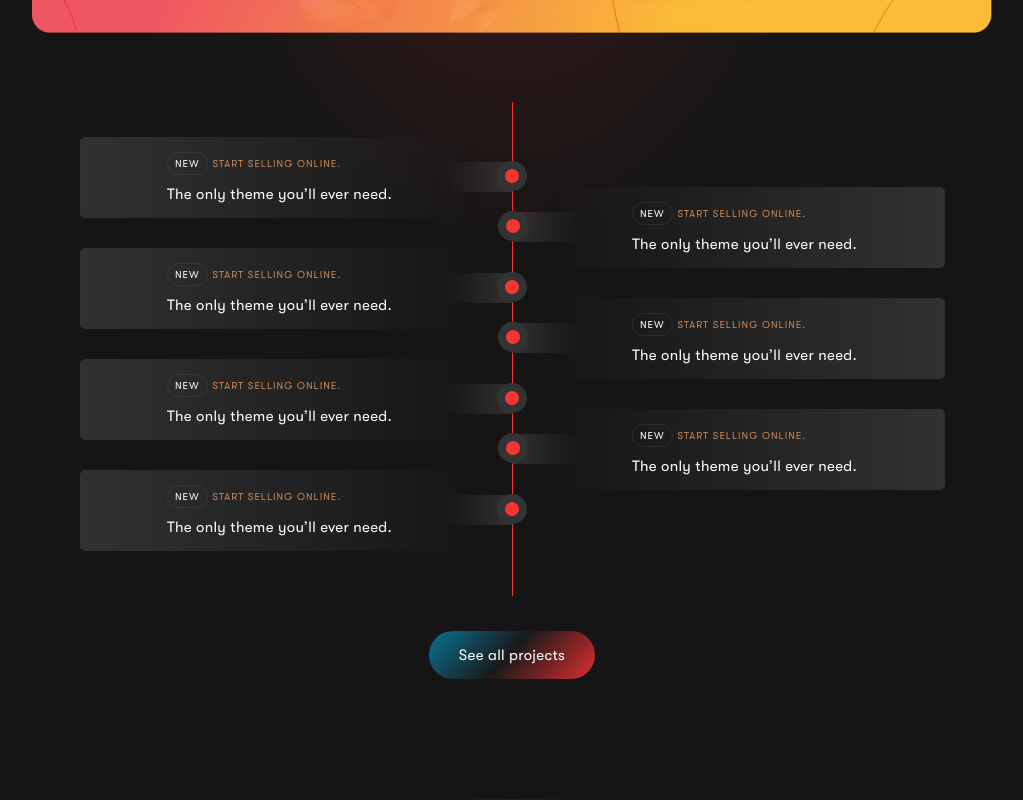
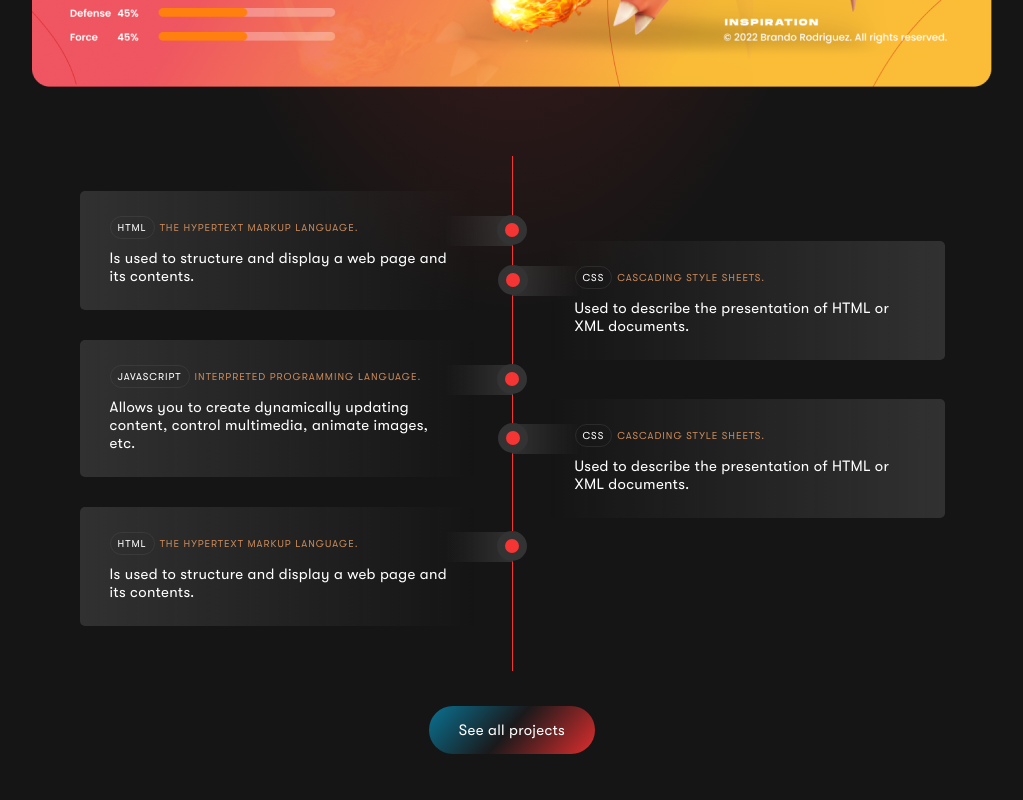
Before and after one commit to BrandoRodriguez/My_Portfolio_React, a React (Create React App) app in the folder client/: page /#/ in a window 1280 px wide. Shown: the part 5860-6660 px from the top of the page, without its empty margins (128-1151 px from the left). Built offline with nearby package versions, Linux system fonts and the light colour scheme.

Commit message:
subo cambios

```diff
--- /dev/null
+++ b/client/src/Components/CardSkill.jsx
@@ -0,0 +1,24 @@
+
+function CardSkill(props) {
+    return (
+        <>
+            <div class="single-skill animate text-white">
+                <span class="circle"></span>
+                <span class="rectengle"></span>
+                <div>
+                    <span class="badge text-s">
+                        <span class="text-s text-white">
+                            {props.abbreviation}
+                        </span>
+                        {props.name}
+                    </span>
+                    <h3 class="text-md">
+                        {props.description}
+                    </h3>
+                </div>
+            </div>
+        </>
+    )
+}
+
+export default CardSkill;
--- a/client/src/Pages/Home.jsx
+++ b/client/src/Pages/Home.jsx
@@ -53,6 +53,7 @@
                     bgtitle='SKILL'
                     subtitle='Skills Learned by Tech Industry Leaders'
                     subtitlecolor='Real and challenging projects.'
+                    description='Project Objectives Build an App using React, Redux, Node and Sequelize. Affirm and connect the concepts learned in the race. Learn best practices. Learn and practice the GIT workflow. Use and practice testing.'
                     check1='Web design'
                     check2='Web layout'
                     check3='Logic functionality'
@@ -74,6 +75,7 @@
                     bgtitle='BLOG'
                     subtitle='Experience the top notch performance.'
                     subtitlecolor='Real and challenging projects.'
+                    description='Project Objectives Build an App using React, Redux, Node and Sequelize. Affirm and connect the concepts learned in the race. Learn best practices. Learn and practice the GIT workflow. Use and practice testing.'
                     check1='Web design'
                     check2='Web layout'
                     check3='Logic functionality'
@@ -90,6 +92,7 @@
                     bgtitle='CODE'
                     subtitle='Skills Learned by Tech Industry Leaders'
                     subtitlecolor='Real and challenging projects.'
+                    description='Project Objectives Build an App using React, Redux, Node and Sequelize. Affirm and connect the concepts learned in the race. Learn best practices. Learn and practice the GIT workflow. Use and practice testing.'
                     check1='Web design'
                     check2='Web layout'
                     check3='Logic functionality'
--- a/client/src/Section/Skill.css
+++ b/client/src/Section/Skill.css
@@ -26,7 +26,7 @@
         width: 100%;
         max-width: calc(100% - 30px);
         background: linear-gradient(to left, rgba(0, 0, 0, 0) 1%, rgba(78, 78, 78, 0.50) 100%, rgba(78, 78, 78, 1) 10%);
-        padding: 15px 10px;
+        padding: 25px 30px;
         border-radius: 5px;
         position: relative;
         z-index: 1;
@@ -59,7 +59,7 @@
         display: block;
         width: 12px;
         height: 12px;
-        background: #F6F508;
+        background: #f43534;
         border-radius: 100%;
         position: absolute;
         left: -5px;
--- a/client/src/Section/Skill.jsx
+++ b/client/src/Section/Skill.jsx
@@ -1,5 +1,6 @@
 import './Skill.css'
 import Imgskill from '../Components/ImgSkill.jsx';
+import CardSkill from '../Components/CardSkill.jsx';
 function Skill() {
     return (
         <>
@@ -8,111 +9,31 @@
                 <Imgskill />
                 <div class="skill-wrapper">
                     <span class="vertical-line"></span>
-                    <div class="single-skill animate text-white">
-                        <span class="circle"></span>
-                        <span class="rectengle"></span>
-                        <div>
-                            <span class="badge text-s">
-                                <span class="text-s text-white">
-                                    new
-                                </span>
-                                Start selling online.
-                            </span>
-                            <h3 class="text-md">
-                                The only theme you’ll ever need.
-                            </h3>
-                        </div>
-                    </div>
-                    <div class="single-skill animate text-white">
-                        <span class="circle"></span>
-                        <span class="rectengle"></span>
-                        <div>
-                            <span class="badge text-s">
-                                <span class="text-s text-white" >
-                                    new
-                                </span>
-                                Start selling online.
-                            </span>
-                            <h3 class="text-md">
-                                The only theme you’ll ever need.
-                            </h3>
-                        </div>
-                    </div>
-                    <div class="single-skill animate text-white">
-                        <span class="circle"></span>
-                        <span class="rectengle"></span>
-                        <div>
-                            <span class="badge text-s">
-                                <span class="text-s text-white" >
-                                    new
-                                </span>
-                                Start selling online.
-                            </span>
-                            <h3 class="text-md">
-                                The only theme you’ll ever need.
-                            </h3>
-                        </div>
-                    </div>
-                    <div class="single-skill animate text-white">
-                        <span class="circle"></span>
-                        <span class="rectengle"></span>
-                        <div>
-                            <span class="badge text-s">
-                                <span class="text-s text-white" >
-                                    new
-                                </span>
-                                Start selling online.
-                            </span>
-                            <h3 class="text-md">
-                                The only theme you’ll ever need.
-                            </h3>
-                        </div>
-                    </div>
-                    <div class="single-skill animate text-white">
-                        <span class="circle"></span>
-                        <span class="rectengle"></span>
-                        <div>
-                            <span class="badge text-s">
-                                <span class="text-s text-white" >
-                                    new
-                                </span>
-                                Start selling online.
-                            </span>
-                            <h3 class="text-md">
-                                The only theme you’ll ever need.
-                            </h3>
-                        </div>
-                    </div>
-                    <div class="single-skill animate text-white">
-                        <span class="circle"></span>
-                        <span class="rectengle"></span>
-                        <div>
-                            <span class="badge text-s">
-                                <span class="text-s text-white" >
-                                    new
-                                </span>
-                                Start selling online.
-                            </span>
-                            <h3 class="text-md">
-                                The only theme you’ll ever need.
-                            </h3>
-                        </div>
-                    </div>
-                    <div class="single-skill animate text-white">
-                        <span class="circle"></span>
-                        <span class="rectengle"></span>
-                        <div>
-                            <span class="badge text-s">
-                                <span class="text-s text-white" >
-                                    new
-                                </span>
-                                Start selling online.
-                            </span>
-                            <h3 class="text-md">
-                                The only theme you’ll ever need.
-                            </h3>
-                        </div>
-                    </div>
+                    <CardSkill
+                    abbreviation='HTML'
+                    name='The Hypertext Markup Language.'
+                    description='Is used to structure and display a web page and its contents.'
+                    />
+                    <CardSkill
+                    abbreviation='CSS'
+                    name='Cascading Style Sheets.'
+                    description='Used to describe the presentation of HTML or XML documents.'
+                    />
+                    <CardSkill
+                    abbreviation='JavaScript'
+                    name='interpreted programming language.'
+                    description='Allows you to create dynamically updating content, control multimedia, animate images, etc.'
+                    />
+                    <CardSkill
+                    abbreviation='CSS'
+                    name='Cascading Style Sheets.'
+                    description='Used to describe the presentation of HTML or XML documents.'
+                    />
+                    <CardSkill
+                    abbreviation='HTML'
+                    name='The Hypertext Markup Language.'
+                    description='Is used to structure and display a web page and its contents.'
+                    />
                 </div>
             </div>
 
```
